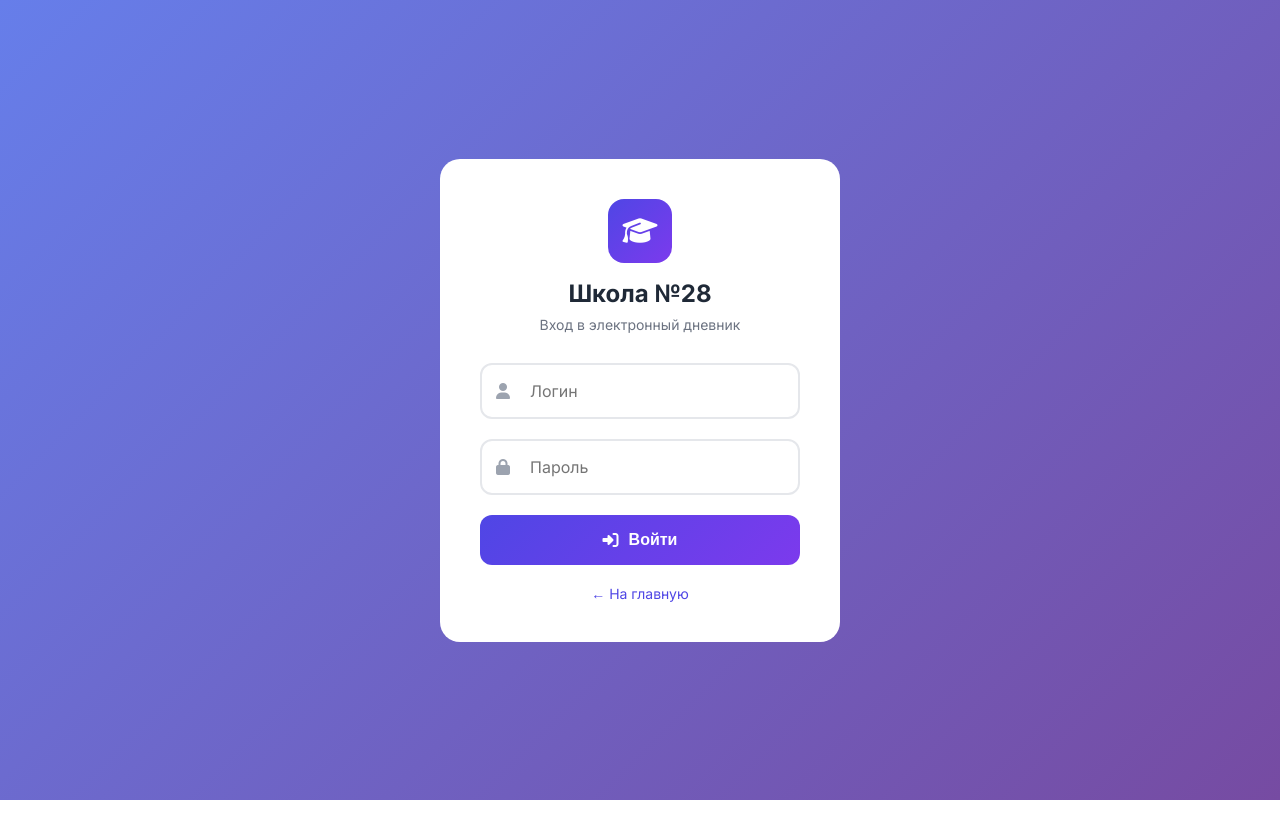
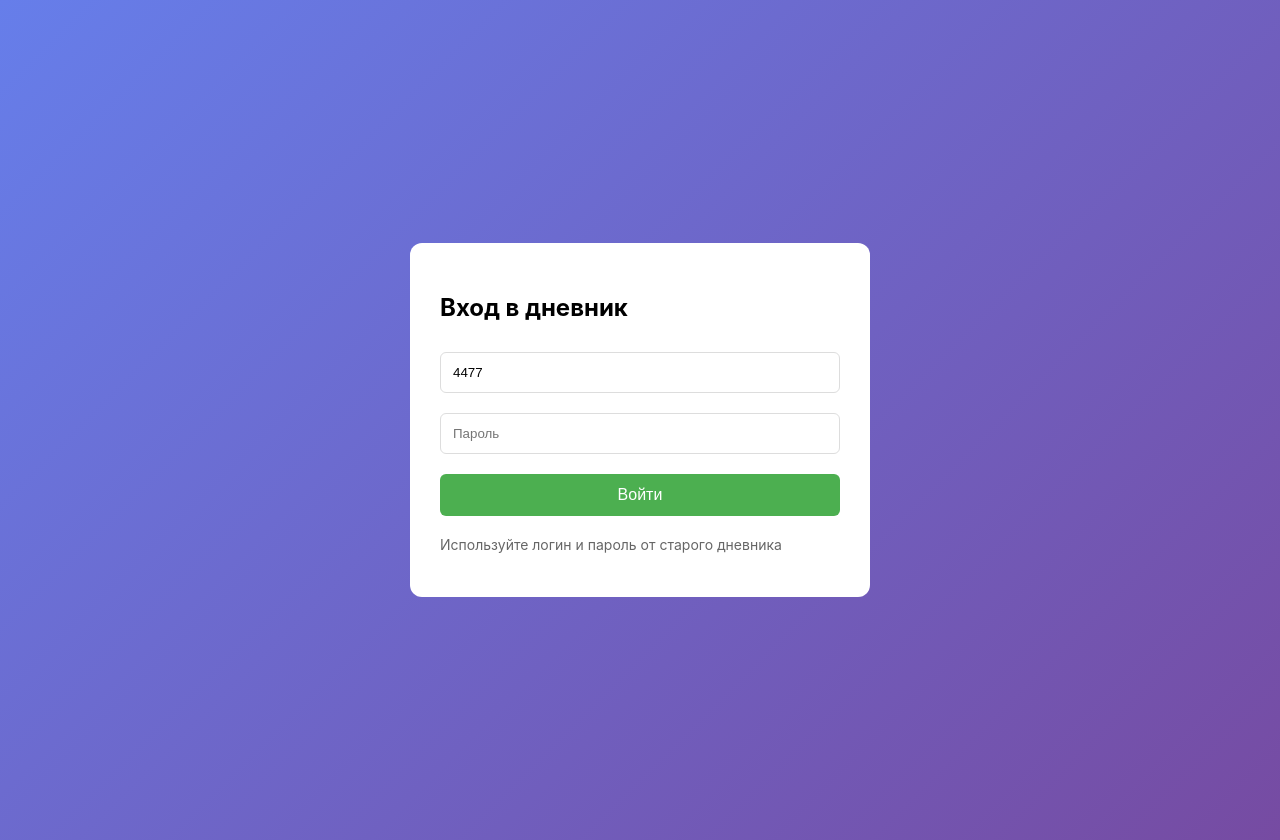
Before and after one commit to plehovlev2011-glitch/journal28, a plain HTML site: page login.html in a window 1280 px wide. Before the commit the page ends 800 px from the top, so only its background shows below. Drawn offline with Linux system fonts and the light colour scheme.

Commit message:
Update login.html

```diff
--- a/login.html
+++ b/login.html
@@ -3,212 +3,77 @@
 <head>
     <meta charset="UTF-8">
     <meta name="viewport" content="width=device-width, initial-scale=1.0">
-    <title>Вход - Дневник Школы 28</title>
-    <link href="https://fonts.googleapis.com/css2?family=Inter:wght@300;400;500;600;700&display=swap" rel="stylesheet">
-    <link rel="stylesheet" href="https://cdnjs.cloudflare.com/ajax/libs/font-awesome/6.4.0/css/all.min.css">
+    <title>Вход</title>
     <style>
-        * { margin: 0; padding: 0; box-sizing: border-box; }
         body {
             font-family: 'Inter', sans-serif;
-            background: linear-gradient(135deg, #667eea 0%, #764ba2 100%);
+            background: linear-gradient(135deg, #667eea, #764ba2);
+            margin: 0;
+            padding: 20px;
+            display: flex;
+            justify-content: center;
+            align-items: center;
             min-height: 100vh;
-            display: flex;
-            align-items: center;
-            justify-content: center;
-            padding: 20px;
         }
-        .login-container {
+        .login-box {
+            background: white;
+            padding: 30px;
+            border-radius: 12px;
             width: 100%;
             max-width: 400px;
         }
-        .login-card {
-            background: white;
-            border-radius: 20px;
-            padding: 40px;
-            text-align: center;
+        input {
+            width: 100%;
+            padding: 12px;
+            margin: 10px 0;
+            border: 1px solid #ddd;
+            border-radius: 6px;
+            box-sizing: border-box;
         }
-        .logo {
-            margin-bottom: 30px;
-        }
-        .logo-icon {
-            width: 64px;
-            height: 64px;
-            background: linear-gradient(135deg, #4f46e5, #7c3aed);
-            border-radius: 16px;
-            display: flex;
-            align-items: center;
-            justify-content: center;
-            margin: 0 auto 16px;
-        }
-        .logo-icon i {
-            font-size: 28px;
-            color: white;
-        }
-        .logo h1 {
-            font-size: 24px;
-            color: #1f2937;
-            margin-bottom: 8px;
-            font-weight: 700;
-        }
-        .logo p {
-            color: #6b7280;
-            font-size: 14px;
-        }
-        .input-group {
-            position: relative;
-            margin-bottom: 20px;
-        }
-        .input-group i {
-            position: absolute;
-            left: 16px;
-            top: 50%;
-            transform: translateY(-50%);
-            color: #9ca3af;
-        }
-        .input-group input {
+        button {
             width: 100%;
-            padding: 16px 16px 16px 48px;
-            border: 2px solid #e5e7eb;
-            border-radius: 12px;
-            font-size: 16px;
-            font-family: 'Inter', sans-serif;
-            transition: all 0.2s;
-        }
-        .input-group input:focus {
-            outline: none;
-            border-color: #4f46e5;
-        }
-        .login-btn {
-            width: 100%;
-            padding: 16px;
-            background: linear-gradient(135deg, #4f46e5, #7c3aed);
+            padding: 12px;
+            background: #4caf50;
             color: white;
             border: none;
-            border-radius: 12px;
+            border-radius: 6px;
             font-size: 16px;
-            font-weight: 600;
             cursor: pointer;
-            transition: all 0.2s;
-            display: flex;
-            align-items: center;
-            justify-content: center;
-            gap: 10px;
-        }
-        .login-btn:hover {
-            transform: translateY(-2px);
+            margin-top: 10px;
         }
         .error {
-            background: #fee2e2;
-            border: 1px solid #fecaca;
-            color: #dc2626;
-            padding: 12px;
-            border-radius: 8px;
-            margin-top: 16px;
-            font-size: 14px;
+            color: red;
+            margin-top: 10px;
             display: none;
-        }
-        .back-link {
-            margin-top: 20px;
-            font-size: 14px;
-            color: #6b7280;
-        }
-        .back-link a {
-            color: #4f46e5;
-            text-decoration: none;
         }
     </style>
 </head>
 <body>
-    <div class="login-container">
-        <div class="login-card">
-            <div class="logo">
-                <div class="logo-icon">
-                    <i class="fas fa-graduation-cap"></i>
-                </div>
-                <h1>Школа №28</h1>
-                <p>Вход в электронный дневник</p>
-            </div>
-
-            <div class="input-group">
-                <i class="fas fa-user"></i>
-                <input type="text" id="username" placeholder="Логин">
-            </div>
-
-            <div class="input-group">
-                <i class="fas fa-lock"></i>
-                <input type="password" id="password" placeholder="Пароль">
-            </div>
-
-            <button class="login-btn" onclick="login()">
-                <i class="fas fa-sign-in-alt"></i> Войти
-            </button>
-
-            <div id="error" class="error"></div>
-
-            <div class="back-link">
-                <a href="index.html">← На главную</a>
-            </div>
-        </div>
+    <div class="login-box">
+        <h2>Вход в дневник</h2>
+        <input type="text" id="login" placeholder="Логин" value="4477">
+        <input type="password" id="password" placeholder="Пароль">
+        <button onclick="login()">Войти</button>
+        <div id="error" class="error"></div>
+        <p style="margin-top: 20px; font-size: 14px; color: #666;">
+            Используйте логин и пароль от старого дневника
+        </p>
     </div>
 
     <script>
         async function login() {
-            const username = document.getElementById('username').value;
+            const login = document.getElementById('login').value;
             const password = document.getElementById('password').value;
-            const errorDiv = document.getElementById('error');
-            const btn = document.querySelector('.login-btn');
 
-            // Сброс ошибки
-            errorDiv.style.display = 'none';
+            // Просто сохраняем и переходим (для теста)
+            localStorage.setItem('studentId', login || '4477');
+            localStorage.setItem('classId', '1000');
 
-            if (!username || !password) {
-                errorDiv.textContent = 'Введите логин и пароль';
-                errorDiv.style.display = 'block';
-                return;
-            }
-
-            // Показываем загрузку
-            const originalHTML = btn.innerHTML;
-            btn.innerHTML = '<i class="fas fa-spinner fa-spin"></i> Вход...';
-            btn.disabled = true;
-
-            try {
-                // РЕАЛЬНАЯ АВТОРИЗАЦИЯ через прокси АИАС
-                // Мы будем эмулировать браузер
-                const response = await fetch('https://corsproxy.io/?url=' + encodeURIComponent(
-                    `https://journal.school28-kirov.ru/auth`
-                ), {
-                    method: 'POST',
-                    headers: {
-                        'Content-Type': 'application/x-www-form-urlencoded',
-                    },
-                    body: `l=${encodeURIComponent(username)}&p=${encodeURIComponent(password)}`
-                });
-
-                const html = await response.text();
-
-                // Проверяем успешность входа
-                if (html.includes('Неверный логин') || html.includes('Ошибка')) {
-                    throw new Error('Неверный логин или пароль');
-                }
-
-                // Сохраняем данные в localStorage
-                localStorage.setItem('username', username);
-                localStorage.setItem('password', password);
-
-                // Переходим в дневник
-                window.location.href = 'dashboard.html';
-
-            } catch (error) {
-                errorDiv.textContent = error.message || 'Ошибка входа';
-                errorDiv.style.display = 'block';
-                btn.innerHTML = originalHTML;
-                btn.disabled = false;
-            }
+            window.location.href = 'dashboard.html';
         }
 
-        // Ввод по Enter
-        document.getElementById('password').addEventListener('keypress', function(e) {
+        // Enter для входа
+        document.getElementById('password').addEventListener('keypress', (e) => {
             if (e.key === 'Enter') login();
         });
     </script>
```
